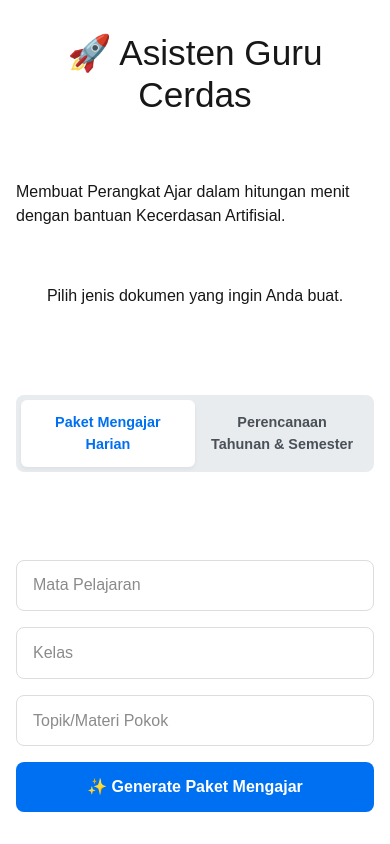
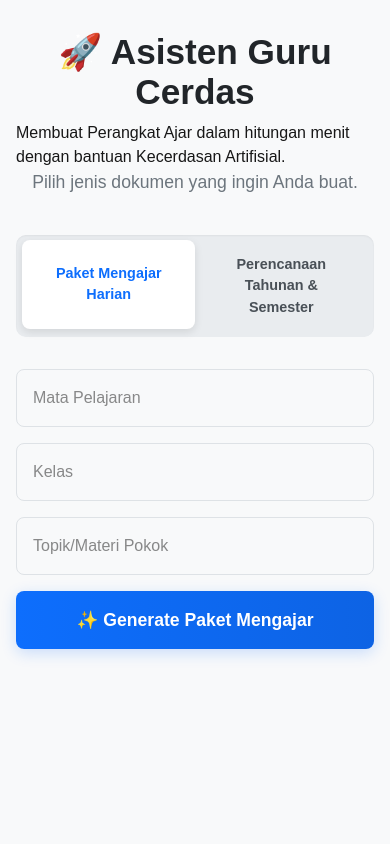
Before and after one commit to ronie2020/asisten-guru-app, a Next.js app: page / in a window 390 px wide. Built offline with nearby package versions, Linux system fonts and the light colour scheme.

Commit message:
Perbaikan : style dan icon

```diff
--- a/src/app/page.module.css
+++ b/src/app/page.module.css
@@ -1,27 +1,67 @@
-/* Lokasi file: app/page.module.css */
+/* src/app/page.module.css */
 
+/* --- Kontainer Utama --- */
 .main {
   display: flex;
   flex-direction: column;
-  justify-content: space-between;
   align-items: center;
-  padding: 4rem;
+  padding: 4rem 1rem; /* Padding disesuaikan untuk mobile */
   min-height: 100vh;
+  background-color: #f8f9fa; /* Latar belakang abu-abu sangat terang */
 }
 
+/* --- Tipografi --- */
 .title {
-  font-size: 3rem;
+  font-size: 2.8rem;
+  font-weight: 700; /* Dibuat lebih tebal */
   margin-bottom: 0.5rem;
   line-height: 1.15;
   text-align: center;
+  color: #212529; /* Warna teks lebih gelap */
 }
 
 .description {
-  font-size: 1.2rem;
+  font-size: 1.1rem;
   text-align: center;
-  margin-bottom: 2rem;
+  margin-bottom: 2.5rem; /* Jarak ke bawah lebih besar */
+  color: #6c757d; /* Warna deskripsi sedikit lebih lembut */
 }
 
+/* --- Tombol Pilihan Mode --- */
+.modeSelector {
+  display: flex;
+  justify-content: center;
+  margin-bottom: 2rem;
+  background-color: #e9ecef;
+  border-radius: 10px; /* Dibuat lebih bulat */
+  padding: 0.4rem;
+  width: 100%;
+  max-width: 500px;
+  box-shadow: inset 0 1px 2px rgba(0,0,0,0.05);
+}
+
+.modeButton {
+  flex: 1;
+  padding: 0.75rem 1rem;
+  border: none;
+  background-color: transparent;
+  border-radius: 8px;
+  font-size: 0.9rem;
+  font-weight: 600;
+  color: #495057;
+  cursor: pointer;
+  transition: all 0.3s ease;
+  text-align: center;
+}
+
+.modeButton.activeMode {
+  background-color: #ffffff;
+  color: #0d6efd; /* Warna biru primer */
+  box-shadow: 0 3px 8px rgba(0, 0, 0, 0.1);
+  transform: translateY(-2px);
+}
+
+/* --- Form Input --- */
 .form {
   display: flex;
   flex-direction: column;
@@ -31,109 +71,92 @@
 }
 
 .form input {
-  padding: 0.8rem 1rem;
-  border: 1px solid #ddd;
+  padding: 1rem;
+  border: 1px solid #dee2e6;
   border-radius: 8px;
   font-size: 1rem;
+  transition: border-color 0.2s, box-shadow 0.2s;
 }
 
+.form input:focus {
+  outline: none;
+  border-color: #86b7fe;
+  box-shadow: 0 0 0 0.25rem rgba(13, 110, 253, 0.25);
+}
+
+/* Tombol Generate Utama */
 .form button {
-  padding: 0.8rem 1rem;
+  padding: 1rem;
   border: none;
   border-radius: 8px;
-  background-color: #0070f3;
+  background-image: linear-gradient(to right, #0d6efd, #0d63e4);
   color: white;
-  font-size: 1rem;
+  font-size: 1.1rem;
   font-weight: bold;
   cursor: pointer;
-  transition: background-color 0.2s;
+  transition: all 0.2s;
+  box-shadow: 0 4px 15px rgba(13, 110, 253, 0.2);
+}
+
+.form button:hover:not(:disabled) {
+  transform: translateY(-2px);
+  box-shadow: 0 6px 20px rgba(13, 110, 253, 0.3);
 }
 
 .form button:disabled {
-  background-color: #ccc;
+  background: #ced4da;
   cursor: not-allowed;
+  box-shadow: none;
 }
 
-.form button:hover:not(:disabled) {
-  background-color: #005bb5;
+/* --- Tombol Download --- */
+.downloadSection {
+  margin-top: 2.5rem;
+  display: flex;
+  flex-wrap: wrap;
+  justify-content: center;
+  gap: 1rem;
+  width: 100%;
+  max-width: 800px;
 }
 
-.results {
-  margin-top: 3rem;
+.downloadButton {
+  background-color: #198754; /* Warna hijau untuk download */
+  color: white;
+  border: none;
+  padding: 0.7rem 1.2rem;
+  border-radius: 8px;
+  font-size: 0.9rem;
+  font-weight: bold;
+  cursor: pointer;
+  transition: all 0.2s;
+  display: flex;
+  align-items: center;
+  gap: 0.5rem;
+}
+
+.downloadButton:hover {
+  background-color: #157347;
+  transform: translateY(-2px);
+}
+
+/* --- Area Hasil --- */
+.resultsContainer {
+  margin-top: 2rem;
   width: 100%;
   max-width: 800px;
-  border: 1px solid #eaeaea;
-  border-radius: 10px;
-  overflow: hidden;
-}
-
-.resultCard {
-  padding: 1.5rem;
-  border-bottom: 1px solid #eaeaea;
-}
-
-.resultCard:last-child {
-  border-bottom: none;
-}
-
-.resultCard h2 {
-  margin-top: 0;
-  font-size: 1.5rem;
-  margin-bottom: 1rem;
-}
-
-.resultCard pre {
-  white-space: pre-wrap; /* Agar teks tidak keluar dari box */
-  word-wrap: break-word;
-  font-family: 'Courier New', Courier, monospace;
-  background-color: #f9f9f9;
-  padding: 1rem;
-  border-radius: 5px;
-  font-size: 0.9rem;
-  line-height: 1.6;
-}
-
-.error {
-    color: red;
-    margin-top: 1rem;
-}
-
-/* Tambahkan di akhir file page.module.css */
-.markdownOutput {
-  line-height: 1.7;
-}
-
-.markdownOutput h1,
-.markdownOutput h2,
-.markdownOutput h3 {
-  margin-top: 1.5rem;
-  margin-bottom: 0.5rem;
-}
-
-.markdownOutput ul,
-.markdownOutput ol {
-  padding-left: 2rem;
-}
-
-.markdownOutput p {
-  margin-bottom: 1rem;
-}
-
-/* Styling untuk Tab */
-.resultsContainer {
-  margin-top: 3rem;
-  width: 100%;
-  max-width: 800px;
-  border: 1px solid #eaeaea;
-  border-radius: 10px;
+  border: none;
+  border-radius: 12px;
+  background-color: #ffffff;
+  box-shadow: 0 4px 20px rgba(0, 0, 0, 0.07);
+  overflow: hidden; /* Agar sudut tab ikut melengkung */
 }
 
 .tabs {
   display: flex;
-  background-color: #f9f9f9;
-  border-bottom: 1px solid #eaeaea;
-  border-top-left-radius: 10px;
-  border-top-right-radius: 10px;
+  background-color: #f8f9fa;
+  border-bottom: 1px solid #dee2e6;
+  overflow-x: auto;
 }
 
 .tabs button {
@@ -142,45 +165,41 @@
   background-color: transparent;
   cursor: pointer;
   font-size: 1rem;
-  font-weight: 500;
-  color: #666;
+  font-weight: 600;
+  color: #6c757d;
   transition: all 0.2s;
+  white-space: nowrap;
 }
 
 .tabs button.activeTab {
-  color: #0070f3;
-  font-weight: bold;
-  box-shadow: inset 0 -2px 0 #0070f3;
+  color: #0d6efd;
+  box-shadow: inset 0 -3px 0 #0d6efd;
 }
 
 .tabContent {
   padding: 1.5rem;
-  line-height: 1.7;
 }
 
-/* Hapus styling .results dan .resultCard yang lama karena sudah diganti */
-
-/* Tambahkan di akhir file page.module.css */
-
+/* --- Styling lainnya (SUDAH DILENGKAPI) --- */
 .contentWrapper {
-  position: relative; /* Ini penting untuk posisi tombol */
+  position: relative;
 }
 
 .copyButton {
   position: absolute;
-  top: 1rem;
-  right: 1rem;
-  background-color: #f8f9fa;
+  top: -10px;
+  right: 0;
+  background-color: #f1f3f5;
   color: #495057;
   border: 1px solid #dee2e6;
-  padding: 0.5rem; /* Padding dibuat sama sisi */
-  border-radius: 50%; /* Membuat tombol menjadi bulat */
+  padding: 0.5rem;
+  border-radius: 50%;
   cursor: pointer;
   transition: all 0.2s ease-in-out;
-  font-size: 1rem; /* Mengatur ukuran ikon */
-  width: 40px; /* Lebar dan tinggi dibuat sama */
+  font-size: 1rem;
+  width: 40px;
   height: 40px;
-  display: flex; /* Agar ikon berada di tengah */
+  display: flex;
   align-items: center;
   justify-content: center;
 }
@@ -190,27 +209,33 @@
   transform: scale(1.1);
 }
 
-.copyButton:active {
-  transform: scale(0.95);
+.kisiKisiCard {
+  border: 1px solid #e9ecef;
+  border-radius: 8px;
+  padding: 1rem;
+  margin-bottom: 1rem;
+  background-color: #f8f9fa;
 }
 
-.copyButton:hover {
-  background-color: #ced4da;
+.kisiKisiRow {
+  display: flex;
+  margin-bottom: 0.5rem;
 }
 
-.copyButton:active {
-  transform: scale(0.98);
+.kisiKisiLabel {
+  flex-basis: 150px;
+  min-width: 150px;
+  font-weight: 600;
+  color: #495057;
 }
 
-/* Tambahkan di akhir file page.module.css */
-
 .tableContainer {
-  overflow-x: auto; /* Agar tabel bisa di-scroll horizontal di layar kecil */
+  overflow-x: auto;
 }
 
 .kisiKisiTable {
   width: 100%;
-  border-collapse: collapse; /* Menghilangkan jarak antar border */
+  border-collapse: collapse;
   margin-top: 1rem;
 }
 
@@ -223,122 +248,30 @@
 }
 
 .kisiKisiTable th {
-  background-color: #f8f9fa;
+  background-color: #f1f3f5;
   font-weight: bold;
 }
 
-.kisiKisiTable tbody tr:nth-child(odd) {
-  background-color: #fdfdfd; /* Efek zebra-striping */
+.error {
+    color: #dc3545; /* Warna merah untuk error */
+    margin-top: 1rem;
+    font-weight: 500;
+    background-color: #f8d7da;
+    border: 1px solid #f5c2c7;
+    padding: 1rem;
+    border-radius: 8px;
 }
 
-.downloadSection {
-  margin-top: 2rem;
-  text-align: center;
-  display: flex;
-  justify-content: center;
-  gap: 1rem;
-}
 
-.downloadButton {
-  background-color: #1a73e8;
-  color: white;
-  border: none;
-  padding: 0.8rem 1.5rem;
-  border-radius: 8px;
-  font-size: 1rem;
-  font-weight: bold;
-  cursor: pointer;
-  transition: background-color 0.2s;
-}
-
-.downloadButton:hover {
-  background-color: #1665c4;
-}
-
-/* ================================== */
-/* --- ATURAN UNTUK TAMPILAN MOBILE --- */
-/* Aturan ini akan berlaku jika lebar layar 768px atau kurang */
-/* ================================== */
+/* --- Aturan untuk Tampilan Mobile --- */
 @media (max-width: 768px) {
-
-  /* 1. Perkecil padding di kontainer utama agar tidak terlalu makan tempat */
   .main {
     padding: 2rem 1rem;
   }
-
-  /* 2. Perkecil ukuran font judul agar tidak terlalu besar */
   .title {
     font-size: 2.2rem;
-    line-height: 1.2;
   }
-
-  .description {
-    font-size: 1rem;
-  }
-
-  /* 3. Atur agar form mengisi lebar layar dengan sedikit jarak */
-  .form {
+  .form, .modeSelector, .resultsContainer, .downloadSection {
     width: 100%;
   }
-
-  /* 4. Atur agar kontainer hasil tidak terlalu lebar */
-  .resultsContainer {
-    width: 100%;
-  }
-
-  /* 5. Ini PENTING: Buat baris Tab bisa di-scroll horizontal jika tidak muat */
-  .tabs {
-    overflow-x: auto;
-    /* Kode di bawah ini untuk menyembunyikan scrollbar agar lebih rapi */
-    -ms-overflow-style: none;  /* IE and Edge */
-    scrollbar-width: none;  /* Firefox */
-  }
-
-  .tabs::-webkit-scrollbar {
-    display: none; /* Chrome, Safari, Opera */
-  }
-
-  /* 6. Perkecil sedikit padding di dalam tombol tab */
-  .tabs button {
-    padding: 0.8rem 1.2rem;
-    white-space: nowrap; /* Mencegah teks tombol patah ke bawah */
-  }
-
-  /* 7. Perkecil padding di dalam konten tab */
-  .tabContent {
-    padding: 1rem;
-  }
 }
-
-/* --- STYLE UNTUK TOMBOL PILIHAN MODE --- */
-
-.modeSelector {
-  display: flex;
-  justify-content: center;
-  margin-bottom: 2rem;
-  background-color: #e9ecef;
-  border-radius: 8px;
-  padding: 0.3rem;
-  width: 100%;
-  max-width: 600px;
-}
-
-.modeButton {
-  flex: 1;
-  padding: 0.75rem 1rem;
-  border: none;
-  background-color: transparent;
-  border-radius: 6px;
-  font-size: 0.9rem;
-  font-weight: 600;
-  color: #495057;
-  cursor: pointer;
-  transition: all 0.2s ease-in-out;
-  text-align: center;
-}
-
-.modeButton.activeMode {
-  background-color: #ffffff;
-  color: #0070f3;
-  box-shadow: 0 2px 4px rgba(0, 0, 0, 0.05);
-}
```
